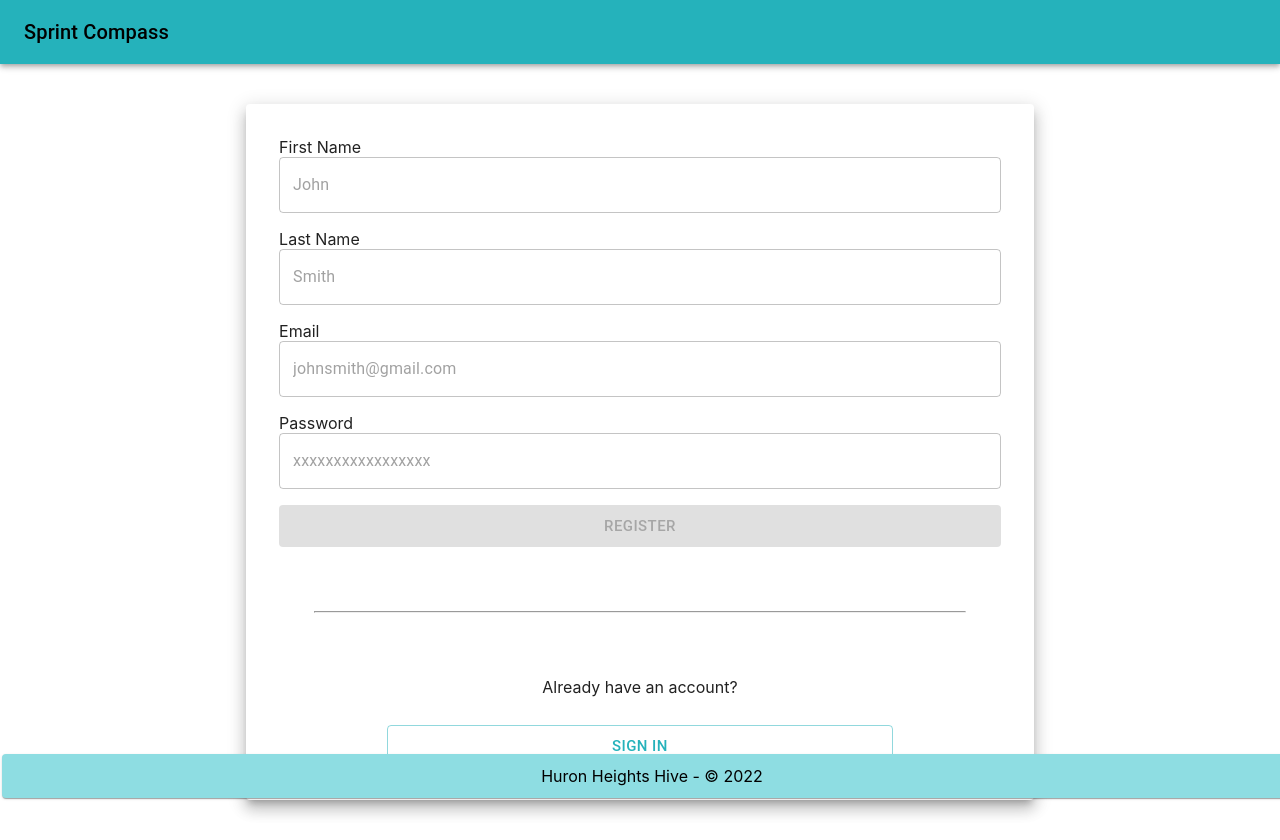
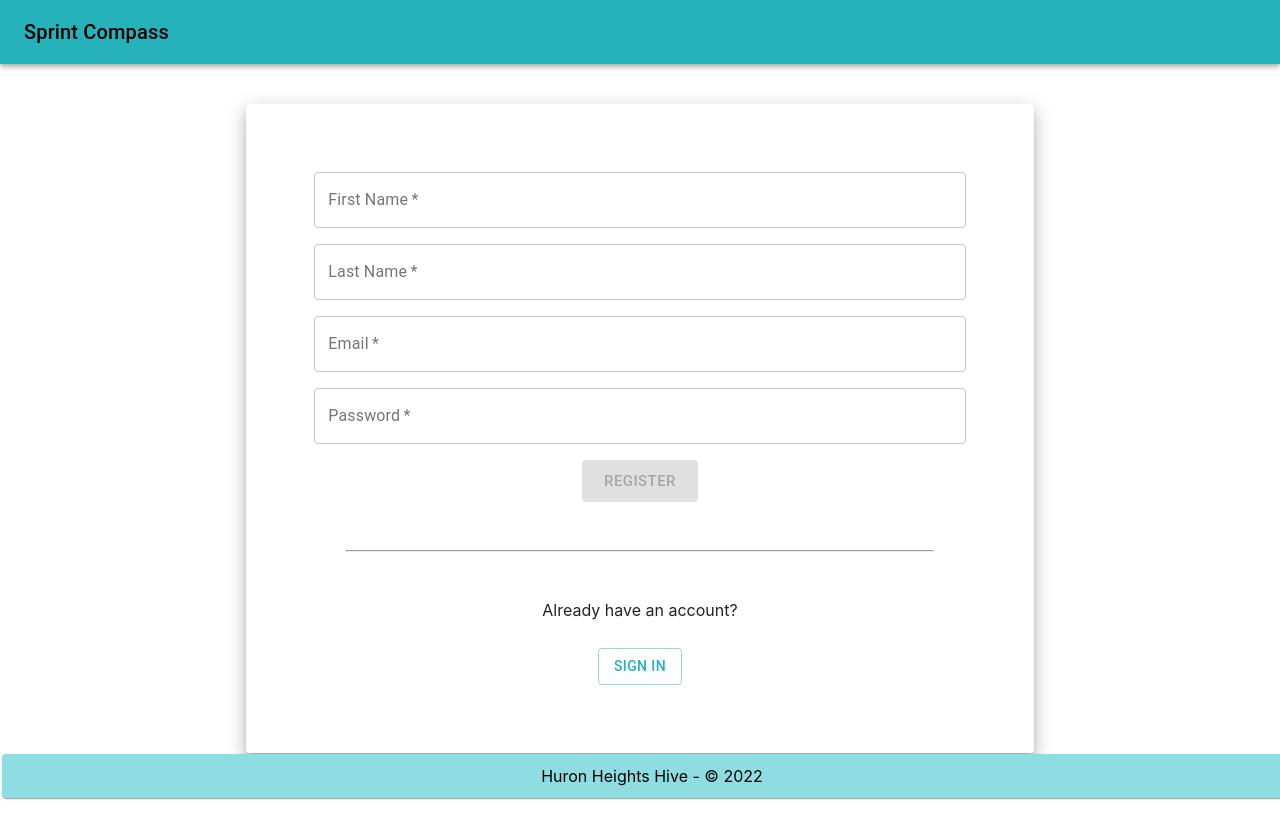
Before and after one commit to corpzbrideee02/SprintCompass, a React (Create React App) app in the folder frontend/: page /register in a window 1280 px wide. After the commit the page ends 800 px from the top, so only its background shows below. Built offline with nearby package versions, Linux system fonts and the light colour scheme.

Commit message:
updated login and register page style

```diff
--- a/frontend/src/components/login/Login.css
+++ b/frontend/src/components/login/Login.css
@@ -1,6 +1,7 @@
 hr {
-  margin-top: 4em;
-  margin-bottom: 4em;
+  margin-top: 3em;
+  margin-bottom: 3em;
+  color: #f4f0ec
 }
 
 .login-container {
@@ -31,18 +32,19 @@ hr {
 
 .input-container {
   width: 100%;
-  padding: 0.8rem;
+  padding: 3rem;
 }
 
 .input-field {
   width: 100%;
-  margin-bottom: 1.5rem;
+ /* margin-bottom: 1.5rem; */
 }
 
 .register-section {
   text-align: center;
   overflow: visible;
 }
+
 
 .register-section p {
   padding-bottom: 0.75rem;
@@ -68,7 +70,7 @@ hr {
 
 .input-label {
   margin-right: auto;
-  margin-bottom: 0;
+  margin-bottom: 10;
 }
 
 .error-message {
--- a/frontend/src/components/login/Login.js
+++ b/frontend/src/components/login/Login.js
@@ -55,45 +55,38 @@ const Login = (props) => {
       <div className="login-container">
         <Paper elevation={10} className="paper-style">
           <div className="input-container">
-            <label className="input-label">Email</label>
+            {/* <label className="input-label">Email</label> */}
             <TextField
               onChange={handleEmailInput}
+              label="Email"
               name="email"
               id="email"
               variant="outlined"
               className="input-field"
-              placeholder="johnsmith@gmail.com"
               required={true}
             />
 
-            <label className="input-label">Password</label>
+            {/* <label className="input-label">Password</label> */}
             <TextField
               onChange={handlePasswordInput}
+              label="Password"
               name="password"
               id="password"
               type="password"
               variant="outlined"
               className="input-field"
-              placeholder="xxxxxxxxxxxxxxxxx"
               required={true}
             />
-
-              <Button type="submit" fullWidth variant="contained" size="large" onClick={onLoginBtnClicked} disabled={emptyorundefined}>
+             <div className="register-section">
+              <Button type="submit" size="large" variant="contained" onClick={onLoginBtnClicked} disabled={emptyorundefined}>
                 Sign In
               </Button>
-
+              </div>
             <hr />
             <div className="register-section">
               <p>Don't have an Account?</p>
               <Link to="/register">
-                <Button
-                  variant="outlined"
-                  className="register-btn"
-                  size="large"
-                >
-                  {" "}
-                  Sign Up{" "}
-                </Button>
+                <Button variant="outlined" > Sign Up </Button>
               </Link>
             </div>
           </div>
--- a/frontend/src/components/register/Register.js
+++ b/frontend/src/components/register/Register.js
@@ -72,39 +72,39 @@ const Register = (props) => {
         <div className="form-content">
           <Paper elevation={10} className="paper-style" style={{ padding: 20 }}>
             <div className="input-container">
-              <label className="input-label">First Name</label>
+
               <TextField
                 onChange={handleFirstnameInput}
                 name="firstname"
                 id="firstname"
                 variant="outlined"
                 className="input-field"
-                placeholder="John"
+                label="First Name"
                 required={true}
               />
-              <label className="input-label">Last Name</label>
+
               <TextField
                 onChange={handleLastnameInput}
                 name="lastname"
                 id="lastname"
                 variant="outlined"
                 className="input-field"
-                placeholder="Smith"
+                label="Last Name"
                 required={true}
               />
 
-              <label className="input-label">Email</label>
+
               <TextField
                 onChange={handleEmailInput}
                 name="email"
                 id="email"
                 variant="outlined"
                 className="input-field"
-                placeholder="johnsmith@gmail.com"
+                label="Email"
                 required={true}
               />
 
-              <label className="input-label">Password</label>
+
               <TextField
                 onChange={handlePasswordInput}
                 name="password"
@@ -112,21 +112,20 @@ const Register = (props) => {
                 type="password"
                 variant="outlined"
                 className="input-field"
-                placeholder="xxxxxxxxxxxxxxxxx"
+                label="Password"
                 required={true}
               />
-              <Button type="submit" fullWidth variant="contained" size="large" onClick={onRegisterClick} disabled={emptyorundefined} >
+               <div className="register-section">
+              <Button type="submit" variant="contained" size="large" onClick={onRegisterClick} disabled={emptyorundefined} >
                 Register
               </Button>
-
+              </div>
               <hr />
               <div className="register-section">
                 <p>Already have an account?</p>
                 <Link to="/login">
                   <Button
                     variant="outlined"
-                    className="register-btn"
-                    size="large"
                   >
                     {" "}
                     Sign in{" "}
```
